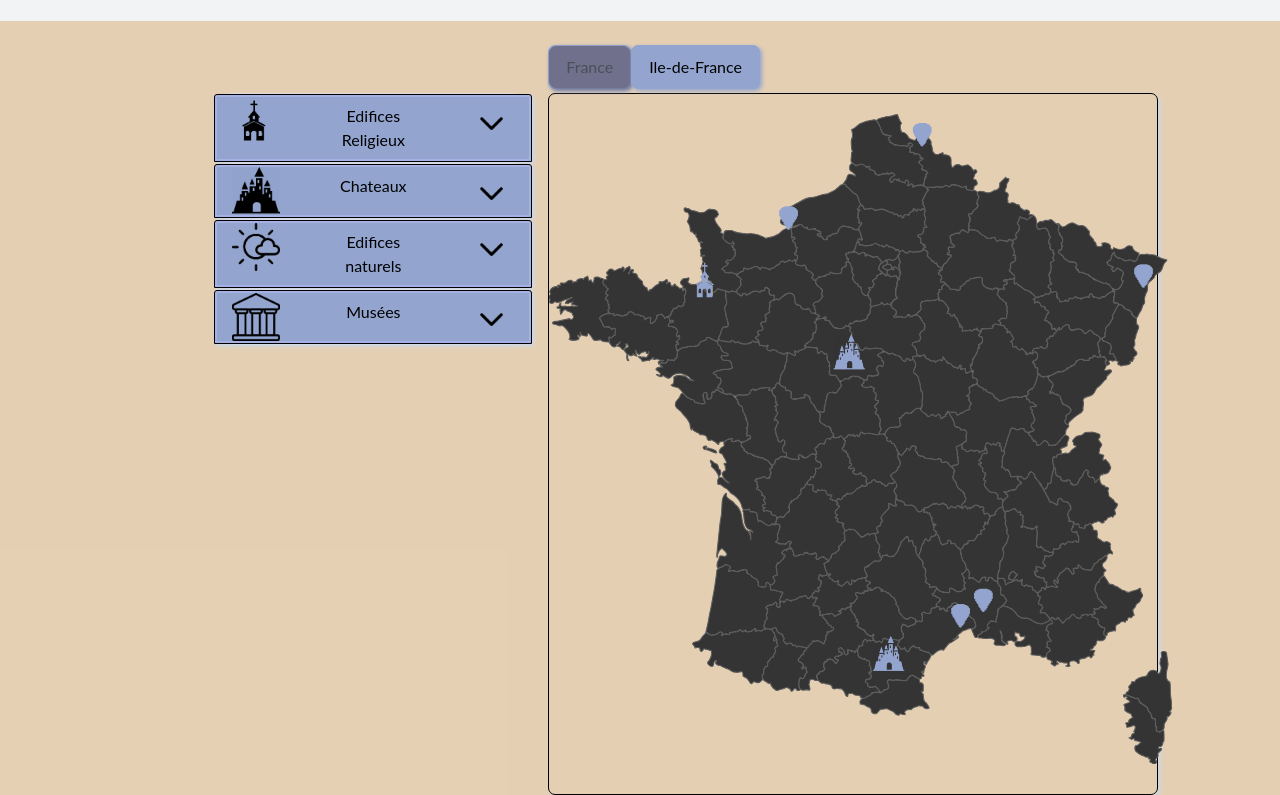
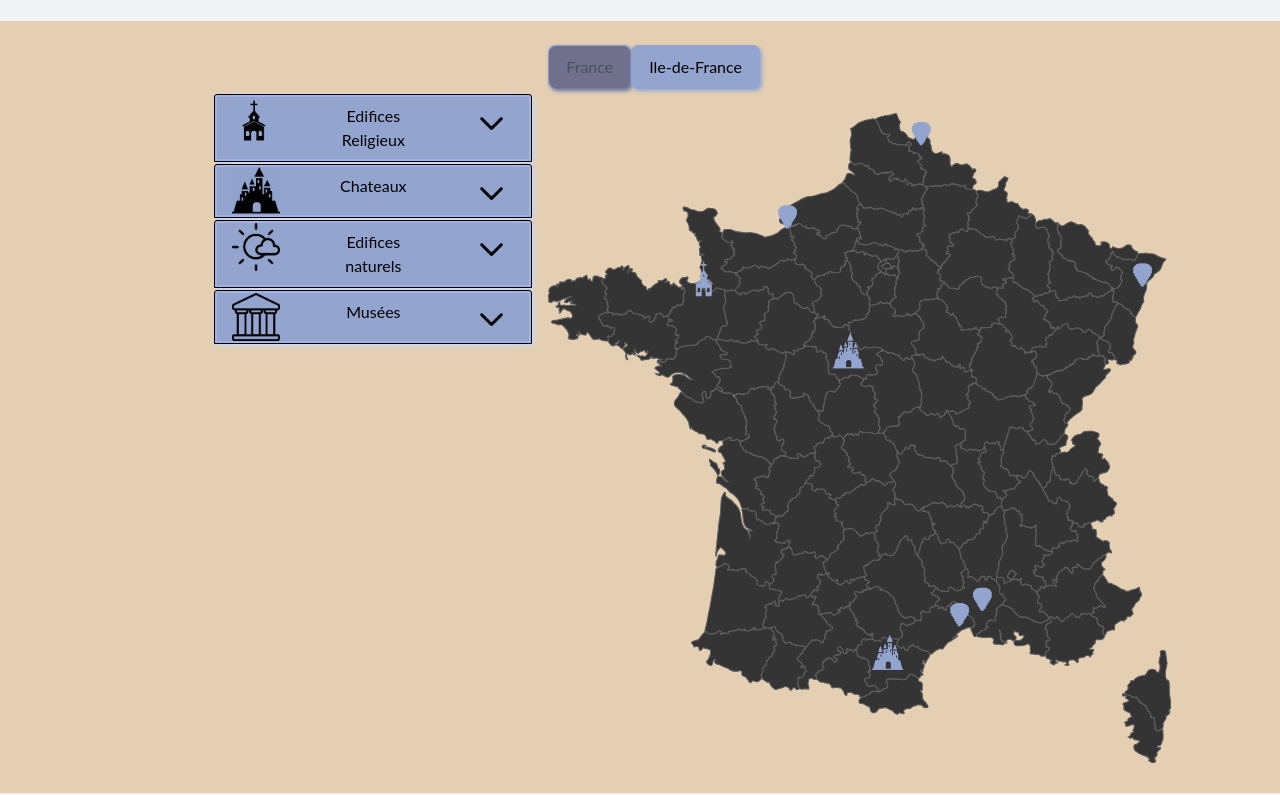
Before and after one commit to AlperROzkan/MonumentsDeFranceBootstrap, a website: page static/trouveMonument.html in a window 1280 px wide. Shown: the part 723-1518 px from the top of the page. Drawn offline with nearby package versions, Linux system fonts and the light colour scheme; some packages are replaced by stand-ins of ours; a script that the page names is missing.

Commit message:
css update

```diff
--- a/assets/css/index.css
+++ b/assets/css/index.css
@@ -37,13 +37,6 @@
 
 #france, #ilefrance {
     margin-top: 5px;
-    border-radius: 7px 7px 7px 7px;
-    -moz-border-radius: 7px 7px 7px 7px;
-    -webkit-border-radius: 7px 7px 7px 7px;
-    border: 1px solid #000000;
-    -webkit-box-shadow: 2px 2px 4px 0px rgba(200, 216, 235, 1);
-    -moz-box-shadow: 2px 2px 4px 0px rgba(200, 216, 235, 1);
-    box-shadow: 2px 2px 4px 0px rgba(200, 216, 235, 1);
 }
 
 .nav-tabs {
@@ -185,3 +178,8 @@ background-color: rgba(222,184,135,0.6);
         padding-right: 1.1rem;
     }
 }
+
+nav {
+position: fixe;
+
+}
```
